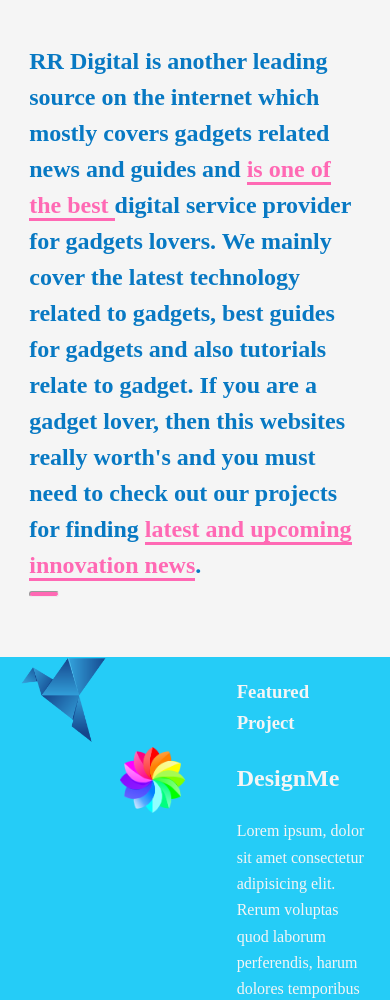
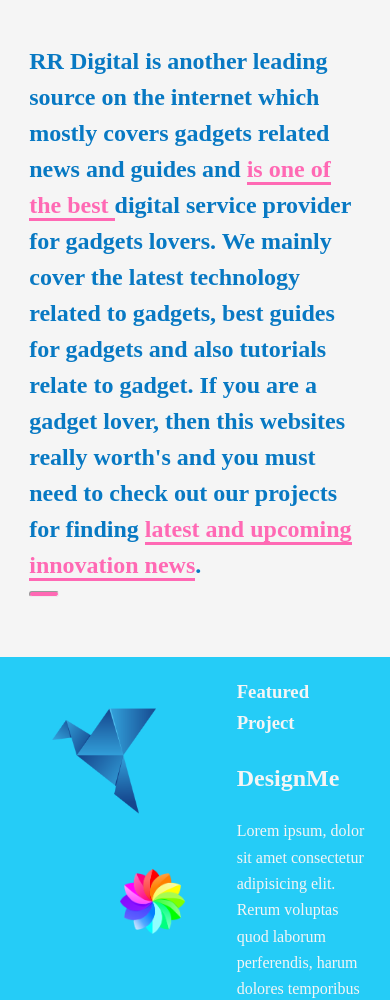
Before and after one commit to RakibRahman/RR-digital-tech-blog-site, a plain HTML site: page index.html in a window 390 px wide. Shown: the part 100-1100 px from the top of the page. Drawn offline with Linux system fonts and the light colour scheme.

Commit message:
responsiveness updated

```diff
--- a/style.css
+++ b/style.css
@@ -182,4 +182,12 @@ Intro
   .form {
     margin-left: 50px;
   }
+  .feature-imgs .f-img1 {
+    width: 50%;
+    margin-top: 50px;
+    margin-left: 50px;
+  }
+  .feature-imgs .f-img2 {
+    margin-top: 50px;
+  }
 }
```
